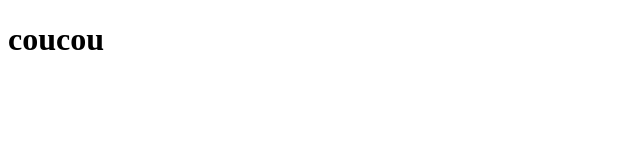
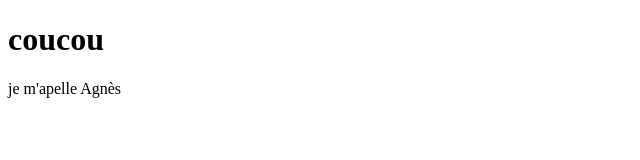
Before and after one commit to A-make-cloud/repo_test, a plain HTML site: page index.html in a window 1280 px wide. Shown: the whole page, without its empty margins (0-640 px from the left). Drawn offline with Linux system fonts and the light colour scheme.

Commit message:
Update index.html

```diff
--- a/index.html
+++ b/index.html
@@ -10,6 +10,7 @@
 
 <body>
     <h1>coucou</h1>
+    <p>je m'apelle Agnès</p>
 </body>
 
 </html>
```
